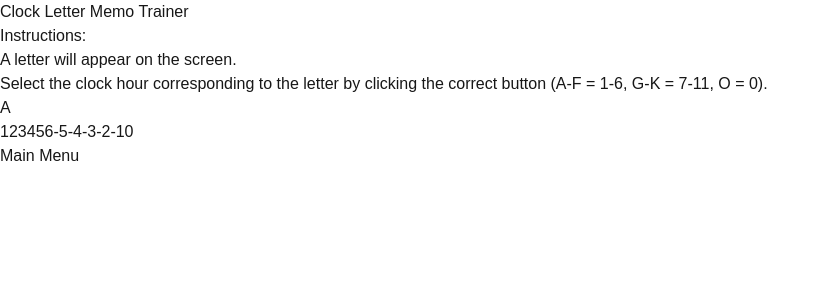
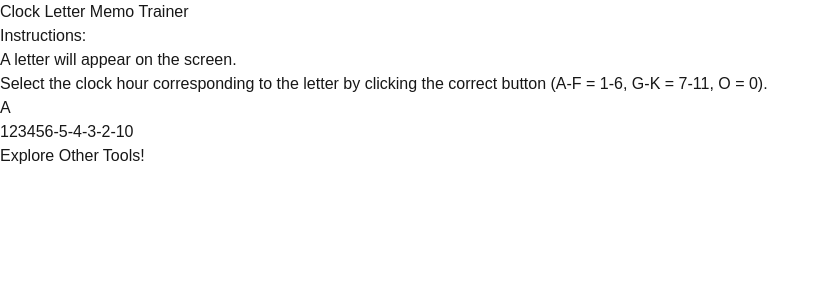
Before and after one commit to KittatamSaisaard/clock-letter-memo-trainer, a Next.js app: page /clock-letter-memo-trainer in a window 1280 px wide. Shown: the top 300 px of the page, without its empty margins (0-830 px from the left). Built offline with nearby package versions, Linux system fonts and the light colour scheme.

Commit message:
Changed name of back button to be more engaging

```diff
--- a/src/app/clock-letter-memo-trainer/page.tsx
+++ b/src/app/clock-letter-memo-trainer/page.tsx
@@ -21,7 +21,7 @@ export default function ClockLetterMemoTrainer() {
 
       {/* Back to Home Button */}
       <Link href="/" className="mb-6 px-4 py-2 bg-blue-500 text-white rounded">
-        Main Menu
+        Explore Other Tools!
       </Link>
     </div>
   );
```
